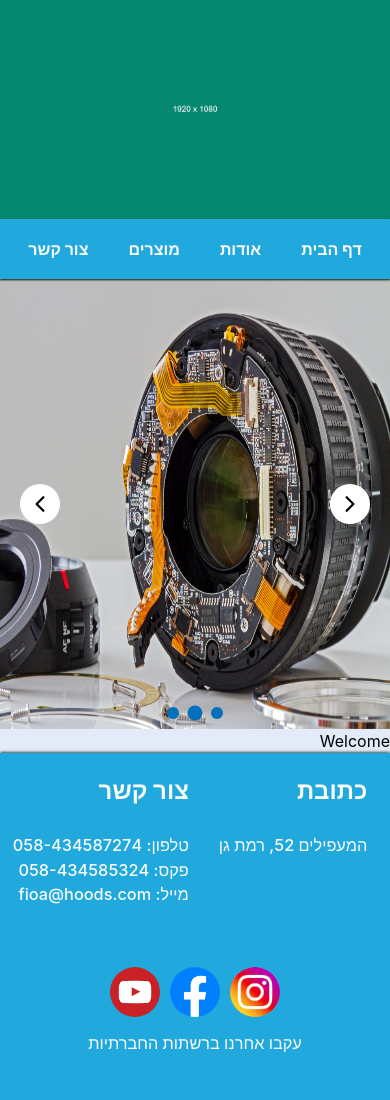
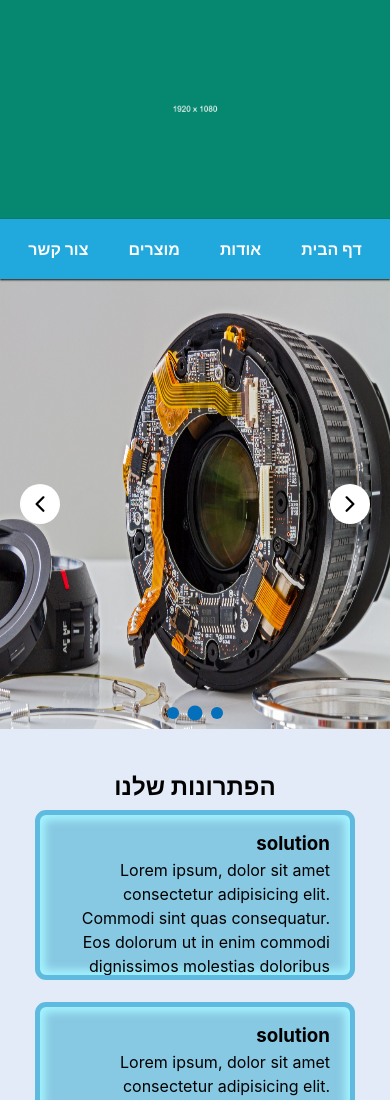
Before and after one commit to Jeluxe/hoods-and-chimneys, a React (Vite) app: page / in a window 390 px wide. Shown: the top 1100 px of the page. Built offline with nearby package versions, Linux system fonts and the light colour scheme.

Commit message:
Added styles file for welcome page and redesigned welcome page.

```diff
--- /dev/null
+++ b/src/pages/Welcome.css
@@ -0,0 +1,114 @@
+.welcome {
+  display: flex;
+  flex-direction: column;
+  align-items: center;
+  width: 100%;
+  row-gap: 20px;
+}
+
+.container {
+  width: 100%;
+  display: flex;
+  flex-direction: column;
+  align-items: center;
+}
+
+.welcome section {
+  width: 100%;
+  display: flex;
+  justify-content: center;
+  align-items: center;
+  flex-direction: column;
+  padding: 40px;
+}
+
+.welcome section:first-child {
+  height: 600px;
+  background-color: rgba(0, 0, 0, 0.8);
+}
+
+
+.solutions-container {
+  height: 100%;
+  display: grid;
+  grid-template-columns: repeat(auto-fit, minmax(240px, 1fr));
+  gap: 2rem;
+  margin-top: 10px;
+}
+
+.solution {
+  max-height: 160px;
+  padding: 15px 20px;
+  border: none;
+  border-radius: 6px;
+  background-color: var(--secondary);
+  outline: 5px solid var(--accent);
+  box-shadow: 0 0 8px 5px rgb(165, 244, 255) inset;
+  overflow: hidden;
+}
+
+.about-us {
+  width: 20px
+}
+
+.customers-container {
+  position: relative;
+  display: flex;
+  width: 90%;
+  overflow: hidden;
+  direction: ltr;
+  mask-image: linear-gradient(90deg, transparent, #fff 20%, #fff 80%, transparent);
+  -moz-mask-image: linear-gradient(90deg, transparent, #fff 20%, #fff 80%, transparent);
+  -webkit-mask-image: linear-gradient(90deg, transparent, #fff 20%, #fff 80%, transparent);
+}
+
+.customers-container div {
+  white-space: nowrap;
+  animation: animate var(--t) linear infinite;
+  animation-delay: calc(var(--t) * -1);
+}
+
+.customers-container div:nth-child(2) {
+  animation: animate2 var(--t) linear infinite;
+  animation-delay: calc(var(--t) / -2);
+}
+
+.customers-container div span {
+  display: inline-flex;
+  margin: 10px;
+  padding: 50px 100px;
+  border-radius: 5px;
+  transition: .5s;
+  background-color: var(--secondary);
+}
+
+@keyframes animate {
+  0% {
+    transform: translateX(100%);
+  }
+
+  100% {
+    transform: translateX(-100%);
+  }
+}
+
+@keyframes animate2 {
+  0% {
+    transform: translateX(0);
+  }
+
+  100% {
+    transform: translateX(-200%);
+  }
+}
+
+@media (max-width: 768px) {
+  .container {
+    width: 100%;
+  }
+
+  .container section:first-child {
+    padding: 0;
+    height: auto;
+  }
+}
--- a/src/pages/Welcome.tsx
+++ b/src/pages/Welcome.tsx
@@ -1,11 +1,81 @@
 import { Carousel } from "../components";
 
+import "./Welcome.css"
+
 const Welcome = () => {
-
+  const customers = Array(7).fill(0)
   return (
-    <div className="welcome-page">
-      <Carousel />
-      <div>Welcome</div>
+    <div className="welcome">
+      <div className="container">
+        <section>
+          <Carousel />
+        </section>
+        <section>
+          <h1>הפתרונות שלנו</h1>
+          <div className="solutions-container">
+            <div className="solution">
+              <h3>solution</h3>
+              <div>Lorem ipsum, dolor sit amet consectetur adipisicing elit. Commodi sint quas consequatur. Eos dolorum ut in enim commodi dignissimos molestias doloribus nam omnis corrupti nemo suscipit eveniet, minus consequatur inventore.</div>
+            </div>
+            <div className="solution">
+              <h3>solution</h3>
+              <div>Lorem ipsum, dolor sit amet consectetur adipisicing elit. Commodi sint quas consequatur. Eos dolorum ut in enim commodi dignissimos molestias doloribus nam omnis corrupti nemo suscipit eveniet, minus consequatur inventore.</div>
+            </div>
+            <div className="solution">
+              <h3>solution</h3>
+              <div>Lorem ipsum, dolor sit amet consectetur adipisicing elit. Commodi sint quas consequatur. Eos dolorum ut in enim commodi dignissimos molestias doloribus nam omnis corrupti nemo suscipit eveniet, minus consequatur inventore.</div>
+            </div>
+            <div className="solution">
+              <h3>solution</h3>
+              <div>Lorem ipsum, dolor sit amet consectetur adipisicing elit. Commodi sint quas consequatur. Eos dolorum ut in enim commodi dignissimos molestias doloribus nam omnis corrupti nemo suscipit eveniet, minus consequatur inventore.</div>
+            </div>
+            <div className="solution">
+              <h3>solution</h3>
+              <div>Lorem ipsum, dolor sit amet consectetur adipisicing elit. Commodi sint quas consequatur. Eos dolorum ut in enim commodi dignissimos molestias doloribus nam omnis corrupti nemo suscipit eveniet, minus consequatur inventore.</div>
+            </div>
+            <div className="solution">
+              <h3>solution</h3>
+              <div>Lorem ipsum, dolor sit amet consectetur adipisicing elit. Commodi sint quas consequatur. Eos dolorum ut in enim commodi dignissimos molestias doloribus nam omnis corrupti nemo suscipit eveniet, minus consequatur inventore.</div>
+            </div>
+            <div className="solution">
+              <h3>solution</h3>
+              <div>Lorem ipsum, dolor sit amet consectetur adipisicing elit. Commodi sint quas consequatur. Eos dolorum ut in enim commodi dignissimos molestias doloribus nam omnis corrupti nemo suscipit eveniet, minus consequatur inventore.</div>
+            </div>
+            <div className="solution">
+              <h3>solution</h3>
+              <div>Lorem ipsum, dolor sit amet consectetur adipisicing elit. Commodi sint quas consequatur. Eos dolorum ut in enim commodi dignissimos molestias doloribus nam omnis corrupti nemo suscipit eveniet, minus consequatur inventore.</div>
+            </div>
+            <div className="solution">
+              <h3>solution</h3>
+              <div>Lorem ipsum, dolor sit amet consectetur adipisicing elit. Commodi sint quas consequatur. Eos dolorum ut in enim commodi dignissimos molestias doloribus nam omnis corrupti nemo suscipit eveniet, minus consequatur inventore.</div>
+            </div>
+          </div>
+        </section>
+        <section>
+          <h1>מי אנחנו</h1>
+          <div>Lorem, ipsum dolor sit amet consectetur adipisicing elit. Pariatur obcaecati commodi vitae itaque tempore eligendi tenetur rerum? Maxime sed illum at autem? Odit eaque nemo cum est autem velit veniam.
+            Autem consequatur at consectetur optio accusantium pariatur ipsam natus est! Sequi iusto nobis sunt fuga rerum cupiditate porro vel consectetur corrupti? Ad magni quidem fuga vero velit voluptatem dolorem alias!
+            Quo optio expedita corrupti saepe eligendi iure harum fuga corporis accusamus odio dolore perferendis voluptates aut asperiores voluptas doloribus, eaque quisquam aliquid quia eius in blanditiis omnis. Earum, pariatur ullam!
+            At quibusdam iure praesentium ad quidem, pariatur blanditiis illo veniam tempora explicabo hic perferendis eos esse, corrupti voluptates! Reiciendis repellendus atque, quia incidunt quibusdam at obcaecati et. Excepturi, sunt amet.
+            Officiis quidem non earum accusamus sit aperiam nam nihil atque? Maxime esse magni nemo qui dicta, eum placeat voluptatum obcaecati nisi laborum. Autem quos, tempore culpa obcaecati esse ex similique!
+            Aut at dolor alias quos, qui ut quisquam repudiandae odio ducimus, animi minus nostrum debitis iste. Veritatis, maiores corporis amet saepe ad delectus at sequi, dolor odio magni harum. Optio!</div>
+        </section>
+        <section>
+          <h1>לקוחותינו</h1>
+          <div className="customers-container" style={{ '--t': "40s" }}>
+            <div>
+              {customers.map((_, idx) => {
+                return <span className="customer">{idx}</span>
+              })}
+            </div>
+            <div>
+              {customers.map((_, idx) => {
+                return <span className="customer">{idx}</span>
+              })}
+            </div>
+          </div>
+        </section>
+      </div>
     </div>
   )
 }
```
